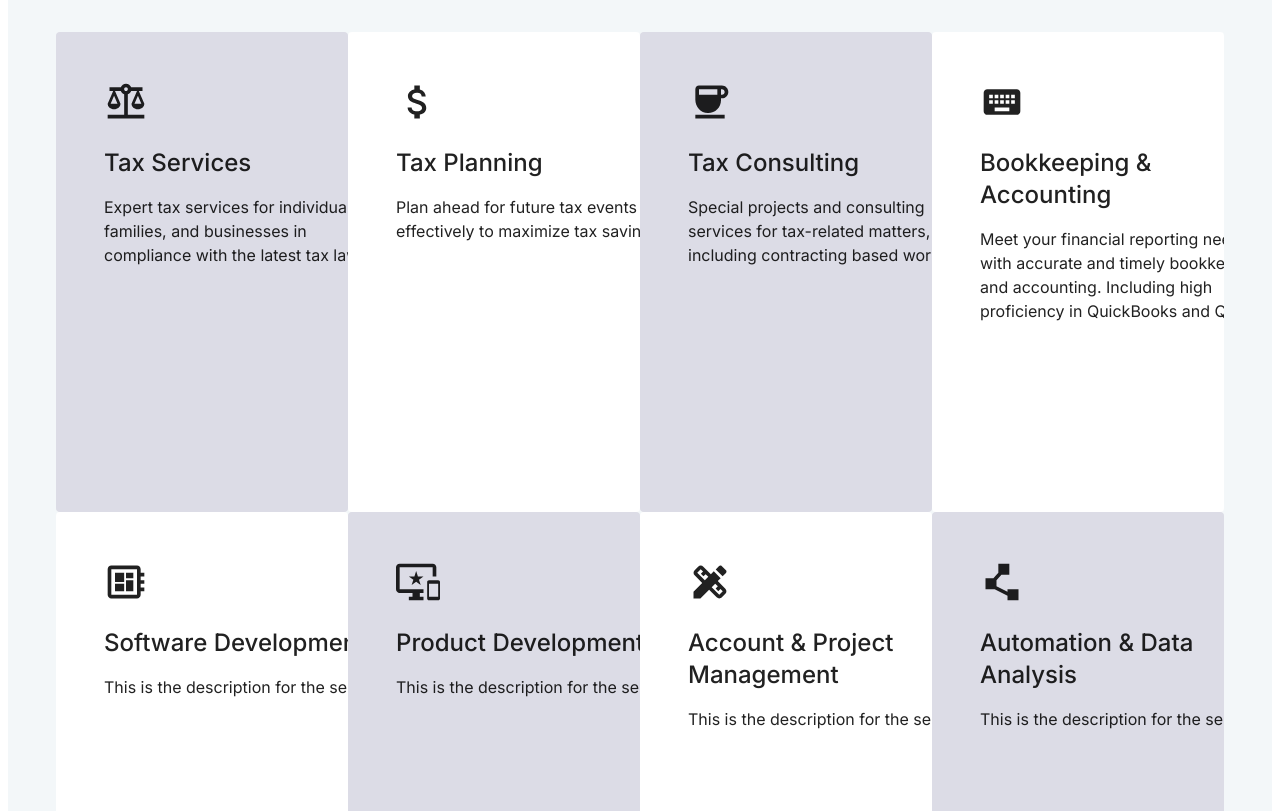
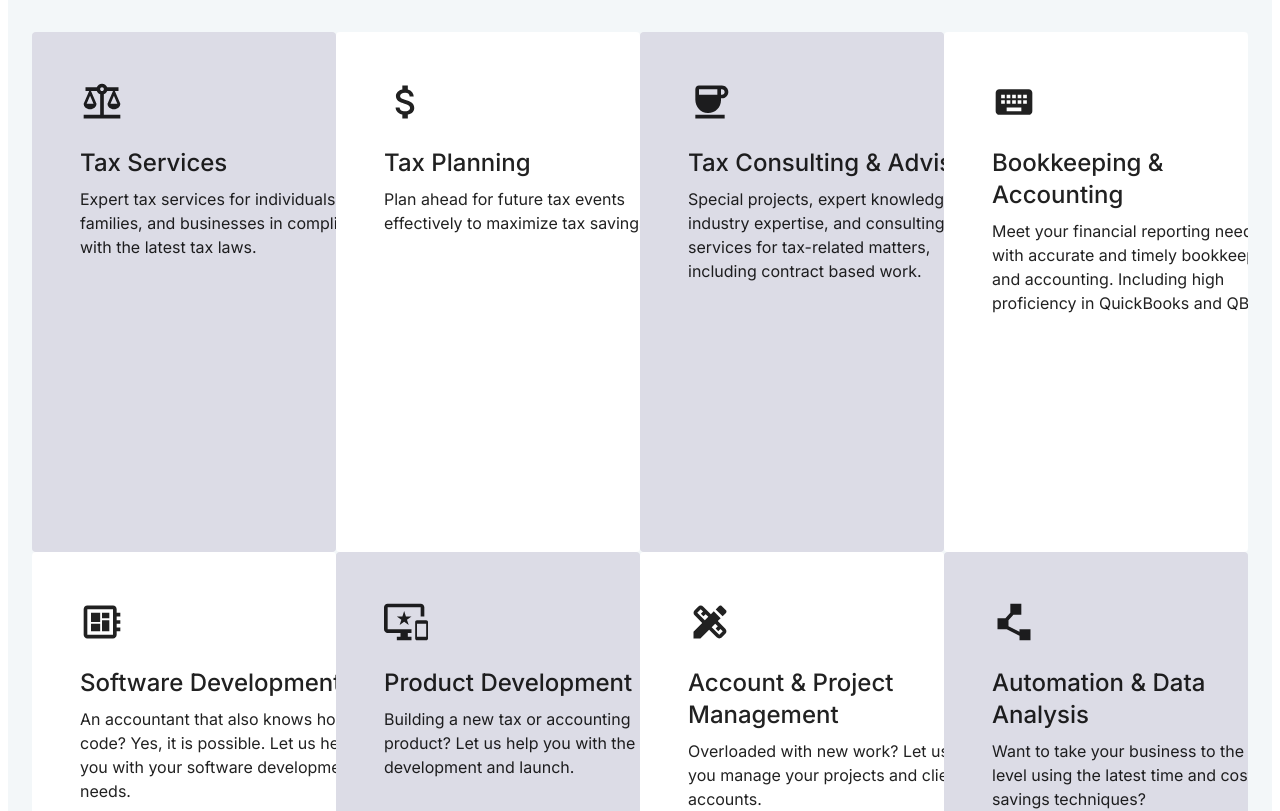
Before and after one commit to russelltheprogrammer/monteithtaxcpanext, a Next.js app: page /servicesoverview in a window 1280 px wide. Shown: the part 260-1071 px from the top of the page. Built offline with nearby package versions, Linux system fonts and the light colour scheme; a web font is replaced by a local one.

Commit message:
services prog

```diff
--- a/comps/ServicesOverviewItem.js
+++ b/comps/ServicesOverviewItem.js
@@ -46,7 +46,7 @@ const ServicesOverviewItem = ({ open, onClose, service }) => {
       <ThemeProvider theme={interFontFamily}>
         <DialogTitle
           sx={{
-            fontSize: { xs: '24px', sm: '34px'},
+            fontSize: { xs: '24px', sm: '40px', lg: '48px' },
             fontWeight: 'bold',
             paddingBottom: { xs: '20px', sm: '30px' }
           }}>
@@ -55,11 +55,11 @@ const ServicesOverviewItem = ({ open, onClose, service }) => {
         <DialogContent>
           <DialogContentText
             sx={{
-              fontSize: {xs: '19px', sm: '20px'},
+              fontSize: {xs: '19px', sm: '24px', lg: '28px' },
               width: {xs: '98%', md: '80%', xl: '70%'},
               textAlign: 'left',
               margin: 'auto',
-              lineHeight: {xs: '1.7', sm: '1.8'},
+              lineHeight: '1.8',
             }}>
             {service.description} {service.learnMoreText}
           </DialogContentText>
--- a/pages/servicesoverview.js
+++ b/pages/servicesoverview.js
@@ -60,8 +60,8 @@ const ServicesOverview = () => {
     },
     {
       id: 3,
-      title: 'Tax Consulting',
-      description: 'Special projects and consulting services for tax-related matters, including contracting based work.',
+      title: 'Tax Consulting & Advisory',
+      description: 'Special projects, expert knowledge, industry expertise, and consulting services for tax-related matters, including contract based work.',
       learnMore: false,
       icon: <CoffeeIcon sx={iconStyle} />
     },
@@ -75,29 +75,29 @@ const ServicesOverview = () => {
     {
       id: 6,
       title: 'Software Development',
-      description: 'This is the description for the service.',
+      description: 'An accountant that also knows how to code? Yes, it is possible. Let us help you with your software development needs.',
       learnMore: true,
       icon: <DeveloperBoardIcon sx={iconStyle} />
     },
     {
       id: 7,
       title: 'Product Development',
-      description: 'This is the description for the service.',
-      learnMore: false,
+      description: 'Building a new tax or accounting product? Let us help you with the development and launch.',
+      learnMore: true,
       icon: <ImportantDevicesIcon sx={iconStyle} />
     },
     {
       id: 8,
       title: 'Account & Project Management',
-      description: 'This is the description for the service.',
-      learnMore: false,
+      description: 'Overloaded with new work? Let us help you manage your projects and client accounts.',
+      learnMore: true,
       icon: <DesignServicesIcon sx={iconStyle} />
     },
     {
       id: 9,
       title: 'Automation & Data Analysis',
-      description: 'This is the description for the service.',
-      learnMore: false,
+      description: 'Want to take your business to the next level using the latest time and cost savings techniques?',
+      learnMore: true,
       icon: <PolylineIcon sx={iconStyle} />
     },
     {
@@ -124,12 +124,16 @@ const ServicesOverview = () => {
         {/* <h5 className='container-services-subtitle-two'>Content</h5> */}
       </div>
       <div>
-        <Grid container spacing={0} sx={{ px: 6, pt: 4, pb: 6 }}>
+        <Grid
+          container
+          spacing={0}
+          sx={{ px: {xs: 2, sm: 4, lg: 3, xl: 6 }, pt: 4, pb: 6 }}
+        >
           {services.map((service) => (
             <Grid item xs={12} sm={12} md={12} lg={3} key={service.id}>
               <Card sx={{
                 minWidth: { xs: 220, sm: 250, md: 250, lg: 280 },
-                minHeight: { xs: 520, sm: 480 },
+                minHeight: { xs: 520, sm: 420, md: 380, lg: 520 },
                 width: '100%',
                 height: '100%',
                 display: 'flex',
@@ -176,6 +180,7 @@ const ServicesOverview = () => {
                         sx={{
                           py: 2,
                           fontWeight: 500,
+                          pb: {xs: 2, lg: 1},
                         }}
                       >
                         {service.title}
```
